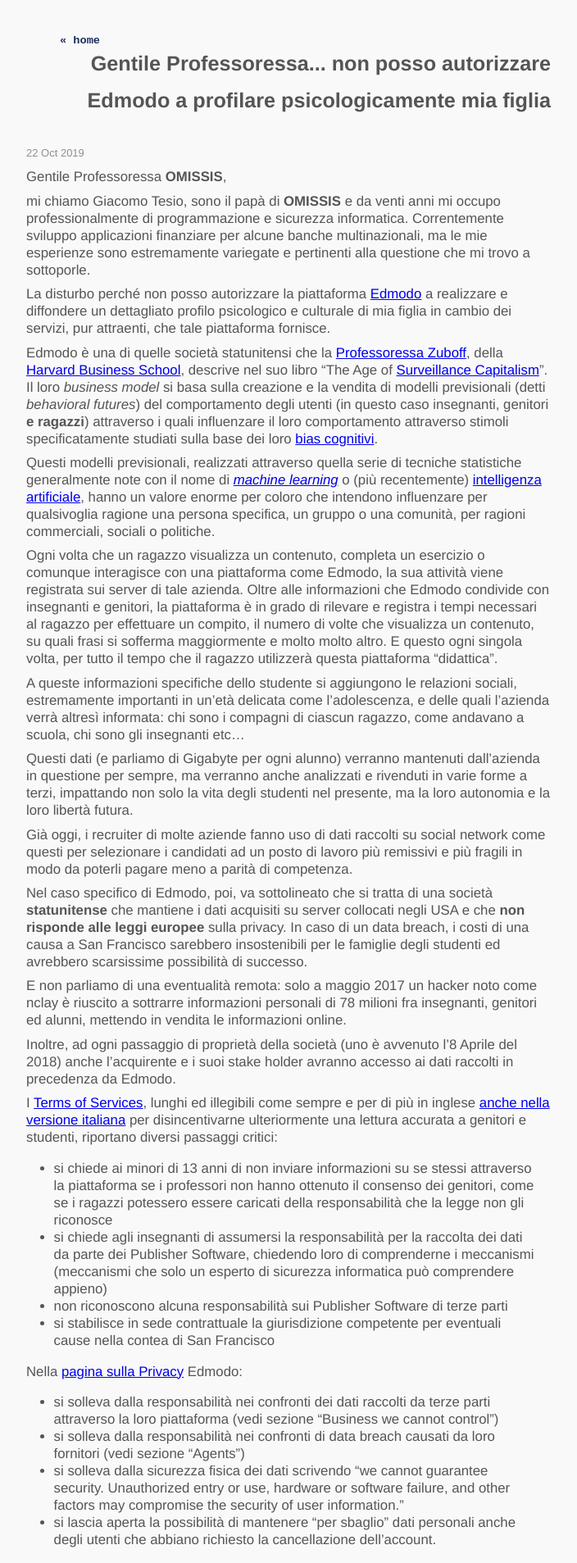
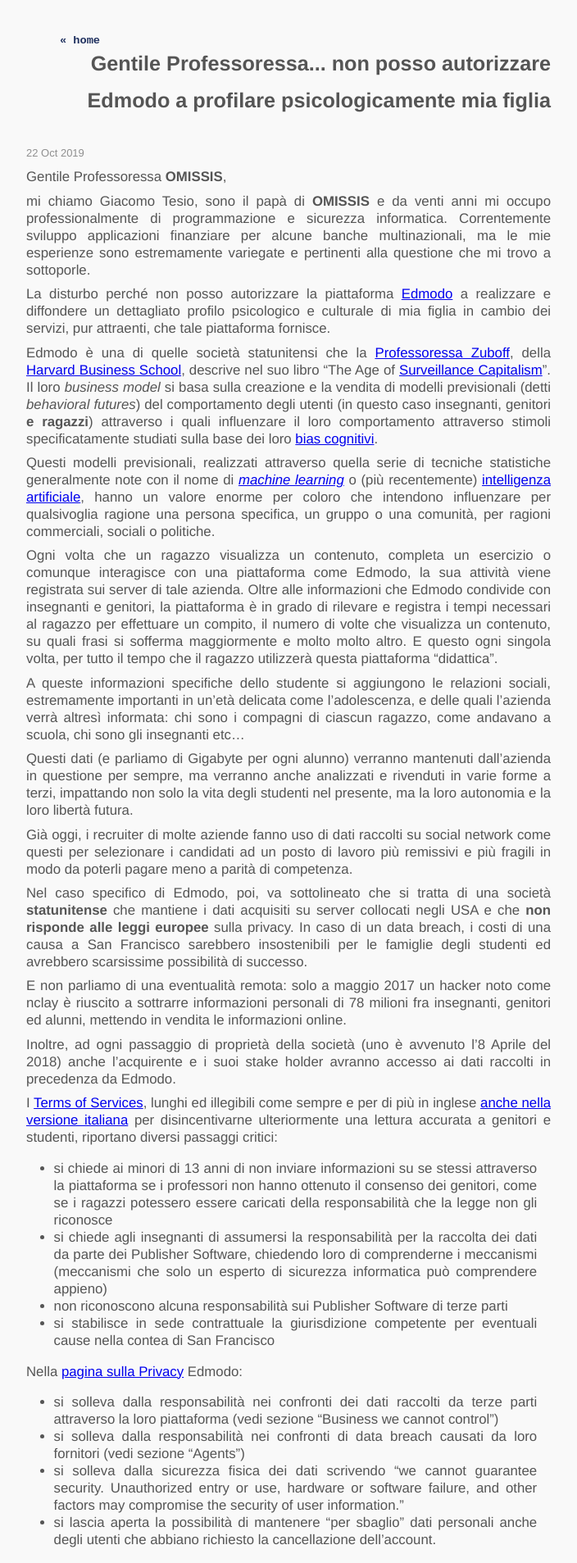
Before and after one commit to Shamar/shamar.github.io, a Jekyll site: the page built from _posts/2019-10-22-gentile-professoressa-non-posso-autorizzare-edmodo-a-profilare-psicologicamente-mia-figlia.markdown, in a window 1280 px wide. Shown: the top 1907 px of the page at 82% size, without its empty margins (288-992 px from the left). Built offline with Jekyll 4.4.1, drawn with Linux system fonts in a browser that asks for light colours; some of the changed text lies outside the part shown.

Commit message:
post: Gentile Professoressa...

```diff
--- a/_posts/2019-10-22-gentile-professoressa-non-posso-autorizzare-edmodo-a-profilare-psicologicamente-mia-figlia.markdown
+++ b/_posts/2019-10-22-gentile-professoressa-non-posso-autorizzare-edmodo-a-profilare-psicologicamente-mia-figlia.markdown
@@ -119,8 +119,9 @@
 competenza e spirito critico e finendo dunque per venire usati
 attraverso di esse.
 
+<br/><br/>
 
-Non posso dunque registrare mia figlia ad Edmodo.
+Non **posso** dunque registrare mia figlia ad Edmodo.
 
 Come informatico mi sento anche in dovere di consigliarle l'abbandono
 della piattaforma stessa per l'intera classe, a sua propria tutela
@@ -132,15 +133,17 @@
 bambina di una chiavetta USB su cui potrà caricare i materiali che
 Lei intende utilizzare.
 
+<br/><br/>
 
 Rimango naturalmente a disposizione per **qualsiasi** chiarimento.
 Se lei o altri insegnanti fossero interessati ad approfondire queste
 problematiche, sarò felice di mettere a disposizione vostra e della
 scuola le mie competenze, in modo assolutamente gratuito.
 
+<br/><br/>
 
 La prego però di non fraintendere la mia decisione in merito ad Edmodo.
-Apprezzo l'apertura alle nuove tecnologie nell'insegnamento della
+Apprezzo moltissimo l'apertura alle nuove tecnologie nell'insegnamento della
 musica ed ho assoluta fiducia nella sua competenza e professionalità.
 
 In questo caso però non posso ignorare le mie conoscenze in materia,
--- a/graphic/screen.css
+++ b/graphic/screen.css
@@ -38,6 +38,7 @@
 	clear: both;
 	margin: auto;
 	max-width: 640px;
+	text-align: justify;
 }
 
 div.contents dt {
```
Also changed, not shown: other parts of _posts/2019-10-22-gentile-professoressa-non-posso-autorizzare-edmodo-a-profilare-psicologicamente-mia-figlia.markdown (+1 -1 lines).
